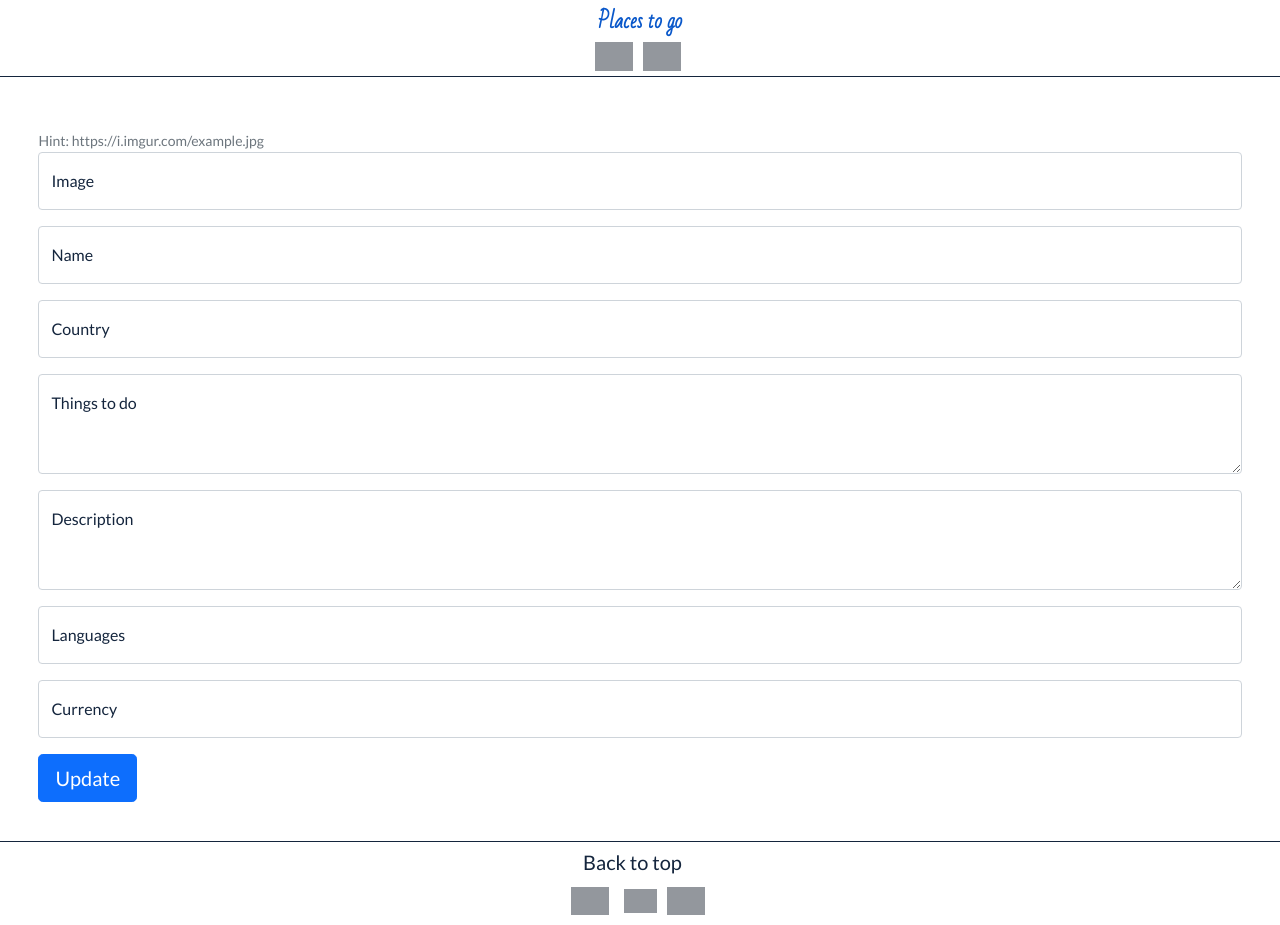
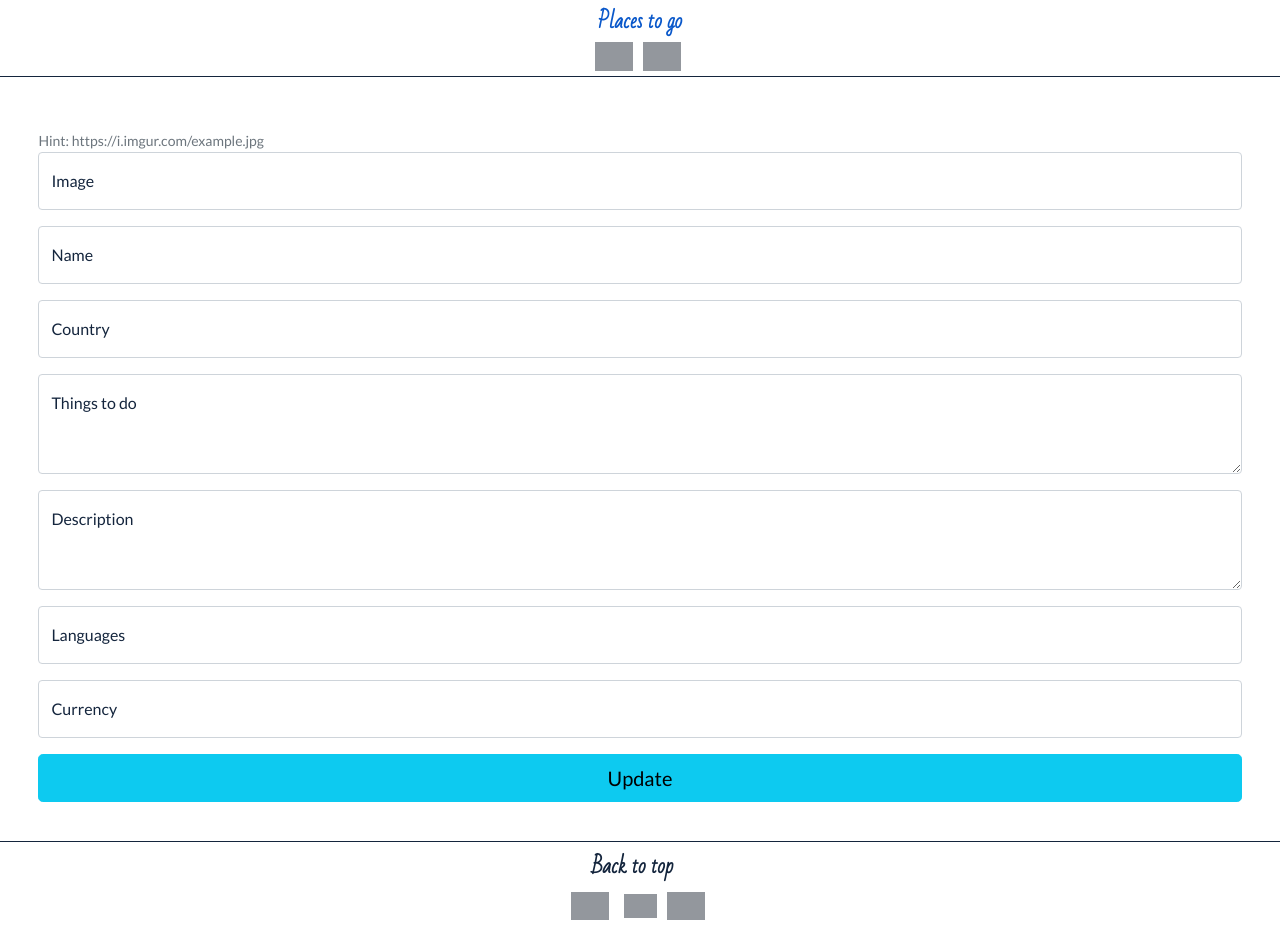
Before and after one commit to DariaKrestina/places-to-go, a React (Create React App) app in the folder client/: page /edit/1 in a window 1280 px wide. Built offline with nearby package versions, Linux system fonts and the light colour scheme; no server answers; grey boxes are pictures that could not be loaded.

Commit message:
Forms component complete

```diff
--- a/client/src/components/Footer.css
+++ b/client/src/components/Footer.css
@@ -21,8 +21,9 @@ footer a img {
 }
 
 .footer-txt {
+  font-family: "Bad Script", cursive;
   display: inline-block;
   font-size: 20px;
-  font-weight: 400;
-  padding: 5px 20px 10px 5px;
+  font-weight: 800;
+  padding: 10px 20px 10px 5px;
 }
--- a/client/src/components/Forms.jsx
+++ b/client/src/components/Forms.jsx
@@ -138,9 +138,9 @@ function Forms(props) {
       placeholder="Currency"
       value={currency}
       onChange={(e) => setCurrency(e.target.value)} />
-        </FloatingLabel>
-      <div className="mb-2">
-          <Button variant="primary" type="submit" size="lg">{buttonName}</Button>
+      </FloatingLabel>
+      <div className="d-grid gap-2">
+        <Button variant="info" type="submit" size="lg">{buttonName}</Button>
       </div>
       </Form>
       </div>
--- a/client/src/components/Home.css
+++ b/client/src/components/Home.css
@@ -11,6 +11,7 @@
   left: 40px;
   color: white;
   font-size: 25px;
+  font-weight: 500;
   width: 80%;
 }
 
```
